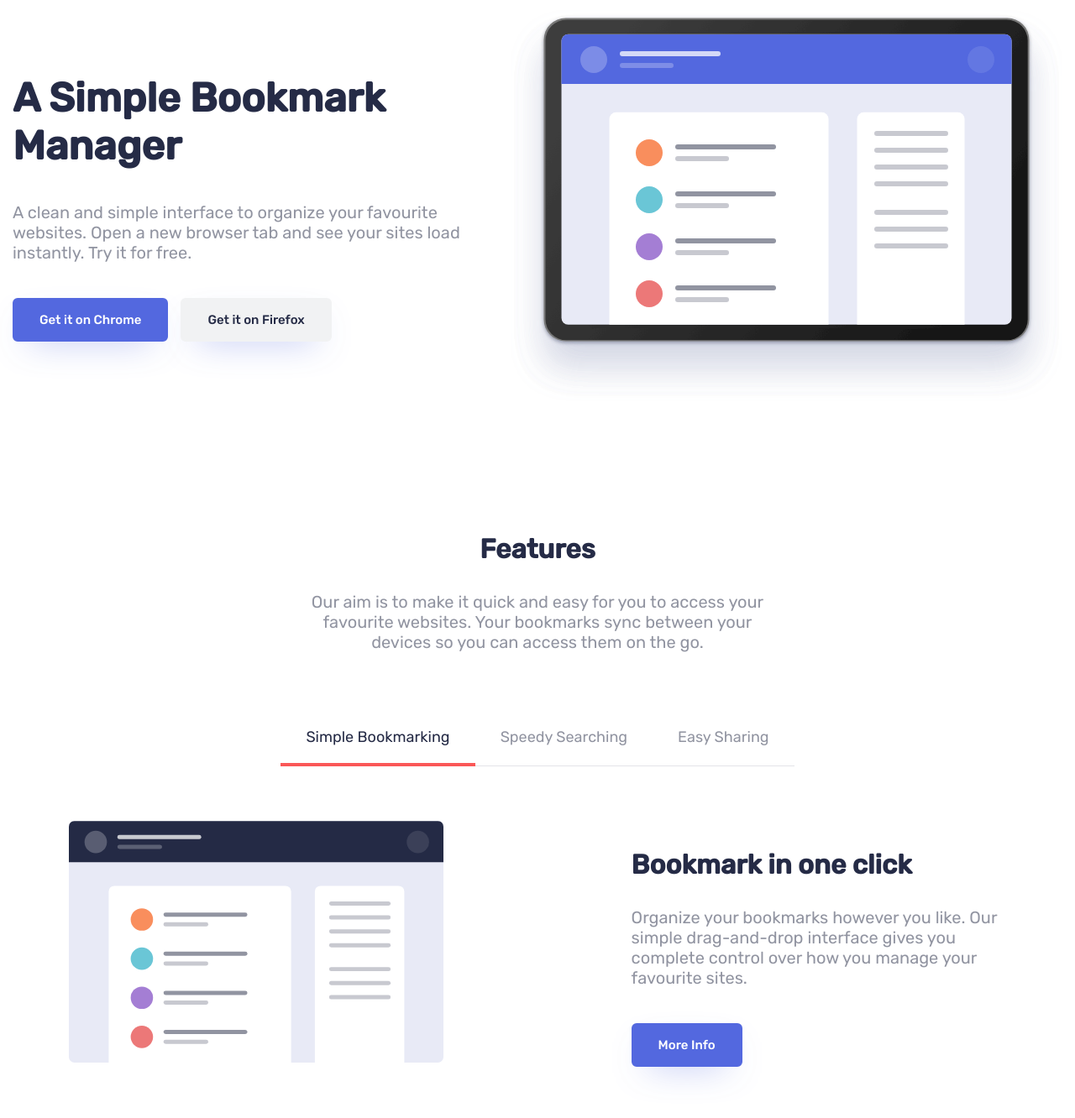
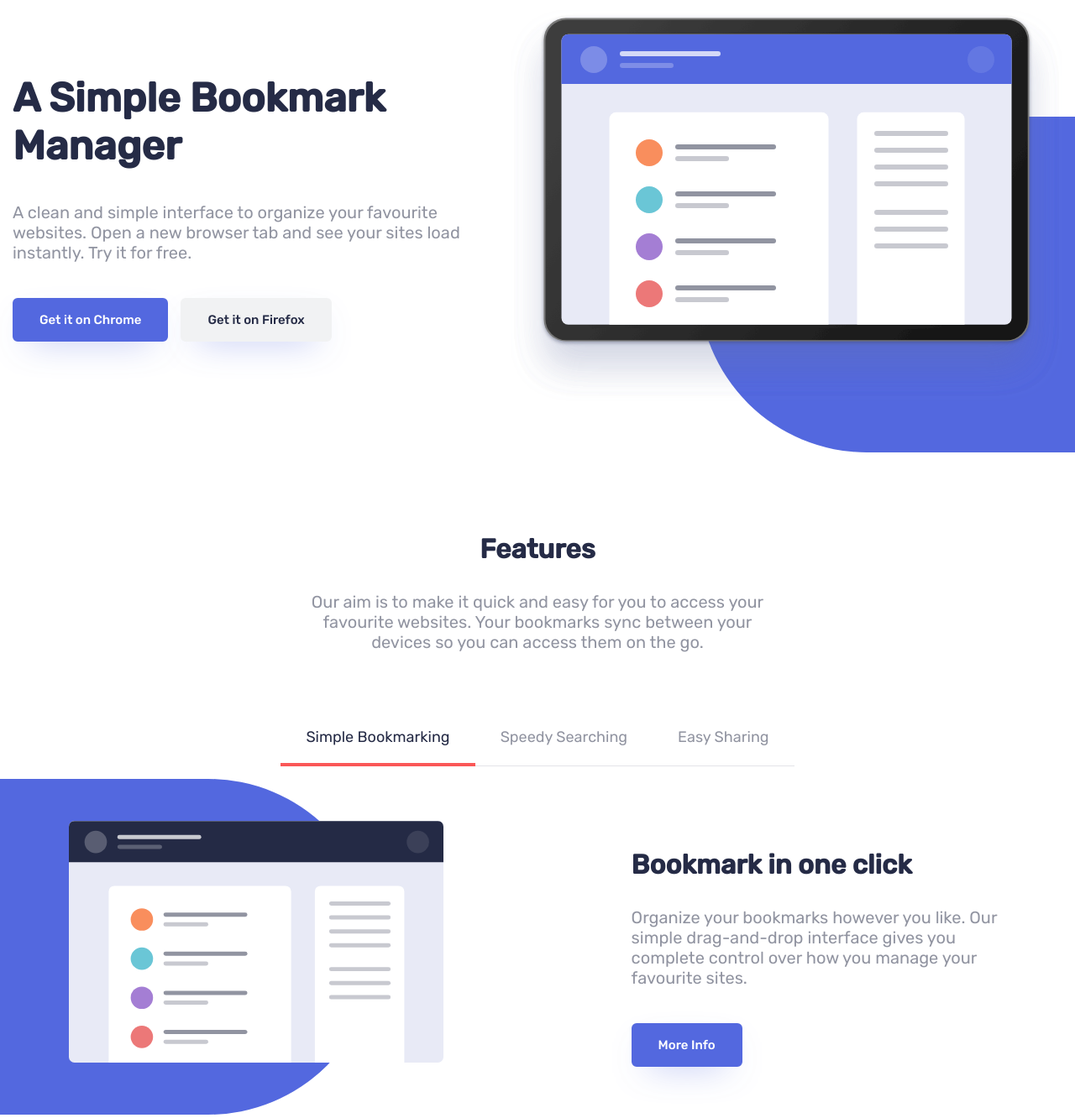
Before and after one commit to milankg95/bookmark-landing-page-master, a plain HTML site: page index.html in a window 1280 px wide. Shown: the part 240-1572 px from the top of the page at 84% size. Drawn offline with Linux system fonts and the light colour scheme.

Commit message:
Small SCSS changes.

```diff
--- a/index.html
+++ b/index.html
@@ -36,7 +36,7 @@
 		</nav>
 	</header>
 
-	<div class="container-fluid home-hero">
+	<div class="container-fluid position-relative home-hero">
 		<div class="container flex-space-between home-hero--div">
 			<div>
 				<section-descriptor title-level="1" title="A Simple Bookmark Manager" content="A clean and simple interface to organize your favourite websites. Open a new
@@ -52,9 +52,10 @@
 				<img src="./images/illustration-hero.svg" alt="Hero image">
 			</div>
 		</div>
+		<div class="rounded-blue-shape-right"></div>
 	</div>
 
-	<div class="container-fluid home-features">
+	<div class="container-fluid position-relative home-features">
 		<div class="container">
 			<div class="w-100 flex-justify-align-center flex-column home-features--div">
 				<section-descriptor text-align="center" title="Features" content="Our aim is to make it quick and easy for you to access your favourite websites.
@@ -117,6 +118,7 @@
 
 			</div>
 		</div>
+		<div class="rounded-blue-shape-left"></div>
 	</div>
 
 	<div class="container-fluid home-extensions">
--- a/scss/main.scss
+++ b/scss/main.scss
@@ -40,6 +40,10 @@ ul {
 
 .d-none {
     display: none;
+}
+
+.position-relative {
+    position: relative;
 }
 
 // Flex
@@ -245,6 +249,7 @@ tab-component {
     width: 100%;
     & > div {
         width: 40%;
+        z-index: 2;
     }
     & > div:nth-child(1) {
         img {
@@ -337,6 +342,10 @@ tab-component {
     padding-top: 132px;
     &--div {
         @include paddingVertical(120px);
+
+        & > div {
+            z-index: 1;
+        }
         h1 {
             margin-top: 0px;
         }
--- a/scss/mixins.scss
+++ b/scss/mixins.scss
@@ -70,10 +70,11 @@
 }
 
 @mixin roundedShape($color, $position, $width, $height) {
-    z-index: 0px;
+    z-index: 0;
     width: $width;
     height: $height;
     position: absolute;
+    top: 45%;
     bottom: 0px;
     background-color: $color;
     @if $position == 'left' {
--- a/scss/parts/header.scss
+++ b/scss/parts/header.scss
@@ -7,6 +7,7 @@
 .header {
     background-color: #fff;
     position: fixed;
+    z-index: 10;
     &--nav {
         @include paddingVertical(50px);
         &-login {
```
Also changed, not shown: css/main.css, scss/parts/header.css, 2 other files.
